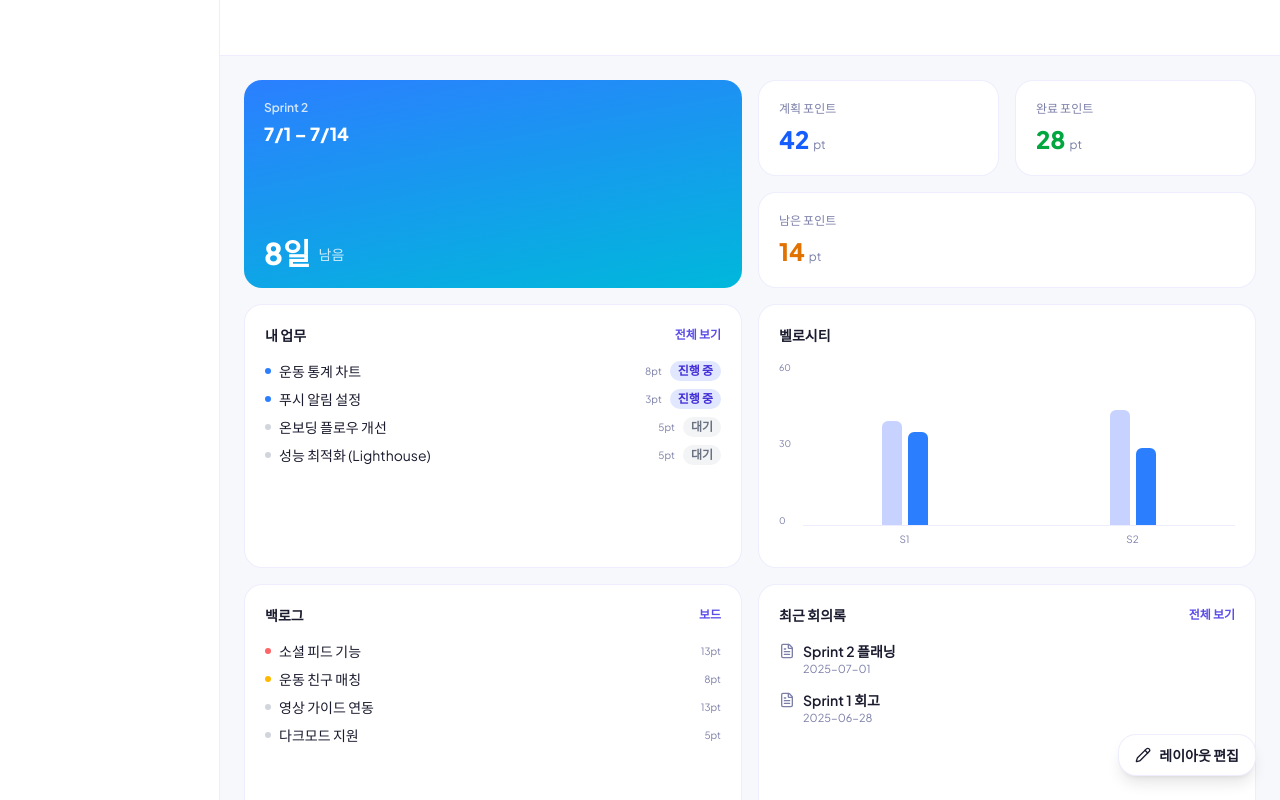
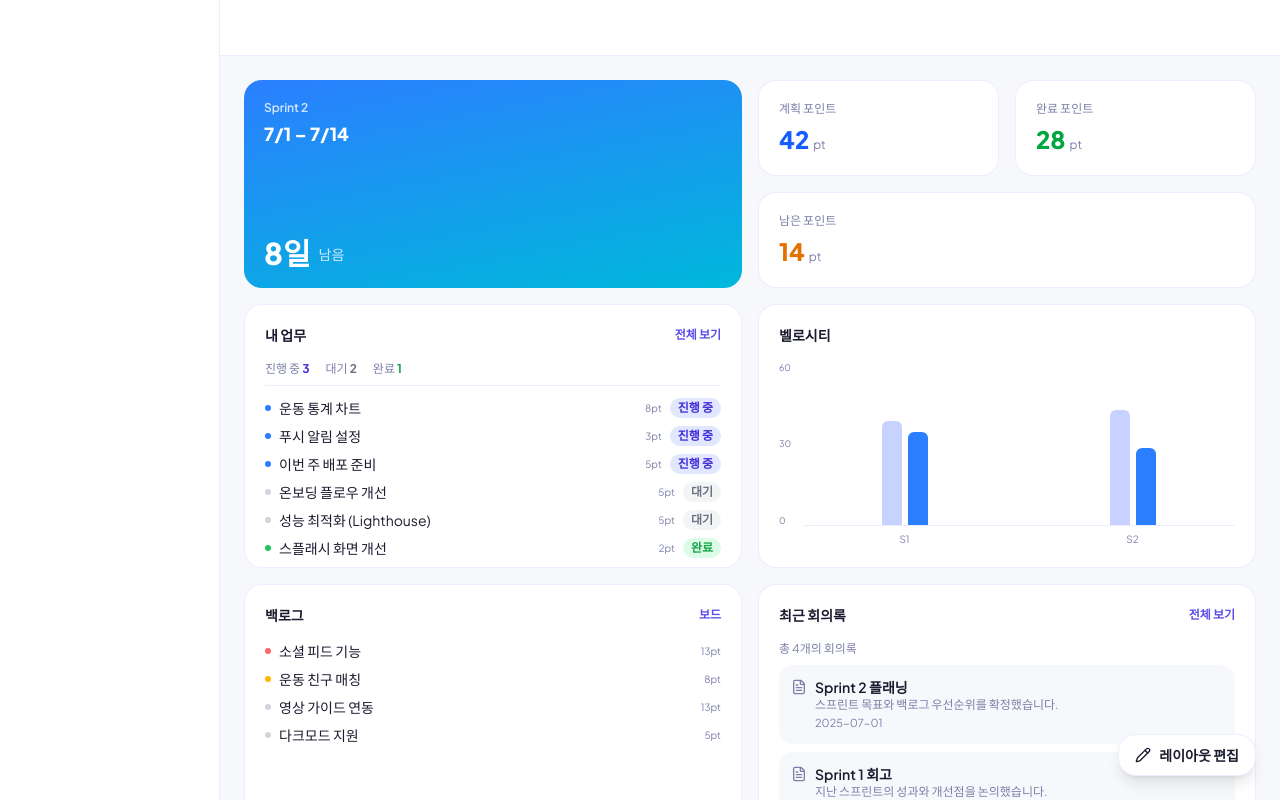
Before and after one commit to TeampleRun/syncly, a Next.js app: page /side-project/1 in a window 1280 px wide. Built offline with nearby package versions, Linux system fonts and the light colour scheme.

Commit message:
feat: 내 업무·회의록·오늘 일정 위젯 lg 변형 및 모델 확장

```diff
--- a/src/entities/side-project/meeting-note/model/meeting-note.ts
+++ b/src/entities/side-project/meeting-note/model/meeting-note.ts
@@ -2,9 +2,29 @@
 export interface MeetingNote {
   title: string;
   date: string;
+  /** 본문 요약(미리보기) */
+  summary: string;
 }
 
 export const mockMeetingNotes: MeetingNote[] = [
-  { title: 'Sprint 2 플래닝', date: '2025-07-01' },
-  { title: 'Sprint 1 회고', date: '2025-06-28' },
+  {
+    title: 'Sprint 2 플래닝',
+    date: '2025-07-01',
+    summary: '스프린트 목표와 백로그 우선순위를 확정했습니다.',
+  },
+  {
+    title: 'Sprint 1 회고',
+    date: '2025-06-28',
+    summary: '지난 스프린트의 성과와 개선점을 논의했습니다.',
+  },
+  {
+    title: '디자인 시스템 논의',
+    date: '2025-06-24',
+    summary: '공통 컴포넌트와 디자인 토큰 구조를 정리했습니다.',
+  },
+  {
+    title: 'API 명세 리뷰',
+    date: '2025-06-20',
+    summary: '엔드포인트 규격과 에러 응답 형식을 검토했습니다.',
+  },
 ];
--- a/src/entities/side-project/schedule-event/index.ts
+++ b/src/entities/side-project/schedule-event/index.ts
@@ -1,2 +1,7 @@
 // schedule-event 엔티티의 Public API (모델)
-export { mockTodaySchedule, type ScheduleEvent } from './model/schedule-event';
+export {
+  mockTodaySchedule,
+  SCHEDULE_TYPE_COLOR,
+  type ScheduleEvent,
+  type ScheduleEventType,
+} from './model/schedule-event';
--- a/src/entities/side-project/schedule-event/model/schedule-event.ts
+++ b/src/entities/side-project/schedule-event/model/schedule-event.ts
@@ -1,14 +1,23 @@
 // 일정(ScheduleEvent) 도메인 모델 + 오늘 일정 목데이터
+export type ScheduleEventType = 'meeting' | 'deadline';
+
+/** 일정 유형별 액센트 바 색상 (회의=보라 brand-end, 마감=빨강) */
+export const SCHEDULE_TYPE_COLOR: Record<ScheduleEventType, string> = {
+  meeting: '#8e51ff',
+  deadline: '#fb2c36',
+};
+
 export interface ScheduleEvent {
   title: string;
   time: string;
+  type: ScheduleEventType;
 }
 
 export const mockTodaySchedule: ScheduleEvent[] = [
-  { title: '디자인 리뷰 회의', time: '11:00' },
-  { title: '팀 점심', time: '12:30' },
-  { title: '스프린트 데일리', time: '14:00' },
-  { title: '코드 리뷰', time: '15:00' },
-  { title: 'API 명세 마감', time: '16:00' },
-  { title: '회고 준비', time: '17:00' },
+  { title: '디자인 리뷰 회의', time: '11:00', type: 'meeting' },
+  { title: '팀 점심', time: '12:30', type: 'meeting' },
+  { title: '스프린트 데일리', time: '14:00', type: 'meeting' },
+  { title: '코드 리뷰', time: '15:00', type: 'meeting' },
+  { title: 'API 명세 마감', time: '16:00', type: 'deadline' },
+  { title: '회고 준비', time: '17:00', type: 'meeting' },
 ];
--- a/src/entities/side-project/task/model/task.ts
+++ b/src/entities/side-project/task/model/task.ts
@@ -1,5 +1,5 @@
 // 업무(Task) 도메인 모델 + 상태 스타일 + 목데이터
-export type TaskStatus = 'progress' | 'todo';
+export type TaskStatus = 'progress' | 'todo' | 'done';
 
 interface StatusStyle {
   label: string;
@@ -11,6 +11,7 @@ interface StatusStyle {
 export const TASK_STATUS: Record<TaskStatus, StatusStyle> = {
   progress: { label: '진행 중', dot: '#2b7fff', bg: '#e0e7ff', text: '#432dd7' },
   todo: { label: '대기', dot: '#d1d5dc', bg: '#f3f4f6', text: '#6a7282' },
+  done: { label: '완료', dot: '#22c55e', bg: '#dcfce7', text: '#16a34a' },
 };
 
 export interface Task {
@@ -22,6 +23,8 @@ export interface Task {
 export const mockTasks: Task[] = [
   { title: '운동 통계 차트', point: 8, status: 'progress' },
   { title: '푸시 알림 설정', point: 3, status: 'progress' },
+  { title: '이번 주 배포 준비', point: 5, status: 'progress' },
   { title: '온보딩 플로우 개선', point: 5, status: 'todo' },
   { title: '성능 최적화 (Lighthouse)', point: 5, status: 'todo' },
+  { title: '스플래시 화면 개선', point: 2, status: 'done' },
 ];
--- a/src/widgets/side-project/dashboard-my-tasks/ui/MyTasks.tsx
+++ b/src/widgets/side-project/dashboard-my-tasks/ui/MyTasks.tsx
@@ -1,7 +1,8 @@
 // 내 업무 위젯 — 타일 크기에 따라 밀도가 다른 변형을 렌더
 //  · sm: 진행 중 개수 헤드라인 + 대기 건수 요약
-//  · md/lg: task 리스트(상태 뱃지)
-import { mockTasks, TASK_STATUS } from '@/entities/side-project/task';
+//  · md: task 리스트(상태 뱃지)
+//  · lg: 상태별 카운트 요약 + task 리스트
+import { mockTasks, TASK_STATUS, type TaskStatus } from '@/entities/side-project/task';
 import type { WidgetSize } from '@/shared/side-project/lib/widget-size';
 import { WidgetCard, WidgetCardAction, WidgetCardHeader } from '@/shared/side-project/ui/widget-card';
 
@@ -9,25 +10,22 @@ const header = (
   <WidgetCardHeader title="내 업무" action={<WidgetCardAction>전체 보기</WidgetCardAction>} />
 );
 
+const countBy = (status: TaskStatus) => mockTasks.filter((task) => task.status === status).length;
+
 export default function MyTasks({ size = 'md' }: { size?: WidgetSize }) {
   if (size === 'sm') {
-    const inProgress = mockTasks.filter((task) => task.status === 'progress').length;
-    const todo = mockTasks.filter((task) => task.status === 'todo').length;
     return (
       <WidgetCard>
         {header}
         <div className="flex flex-1 flex-col justify-center">
-          <p className="text-brand text-3xl font-extrabold">{inProgress}</p>
-          <p className="text-brand-muted mt-1 text-xs">진행 중 · 대기 {todo}건</p>
+          <p className="text-brand text-3xl font-extrabold">{countBy('progress')}</p>
+          <p className="text-brand-muted mt-1 text-xs">진행 중 · 대기 {countBy('todo')}건</p>
         </div>
       </WidgetCard>
     );
   }
 
-  // md / lg — 리스트
-  return (
-    <WidgetCard>
-      {header}
+  const list = (
     <ul className="flex flex-col gap-2">
       {mockTasks.map((task) => {
         const status = TASK_STATUS[task.status];
@@ -49,6 +47,33 @@ export default function MyTasks({ size = 'md' }: { size?: WidgetSize }) {
         );
       })}
     </ul>
+  );
+
+  if (size === 'lg') {
+    return (
+      <WidgetCard>
+        {header}
+        <div className="text-brand-muted mb-3 flex gap-4 border-b border-brand/10 pb-2 text-xs">
+          <span>
+            진행 중 <strong style={{ color: TASK_STATUS.progress.text }}>{countBy('progress')}</strong>
+          </span>
+          <span>
+            대기 <strong style={{ color: TASK_STATUS.todo.text }}>{countBy('todo')}</strong>
+          </span>
+          <span>
+            완료 <strong style={{ color: TASK_STATUS.done.text }}>{countBy('done')}</strong>
+          </span>
+        </div>
+        {list}
       </WidgetCard>
     );
   }
+
+  // md
+  return (
+    <WidgetCard>
+      {header}
+      {list}
+    </WidgetCard>
+  );
+}
--- a/src/widgets/side-project/dashboard-recent-notes/ui/RecentNotes.tsx
+++ b/src/widgets/side-project/dashboard-recent-notes/ui/RecentNotes.tsx
@@ -1,6 +1,7 @@
 // 최근 회의록 위젯 — 타일 크기에 따라 밀도가 다른 변형을 렌더
 //  · sm: 가장 최근 회의록 1건(제목만)
-//  · md/lg: 회의록 리스트(제목 + 작성일)
+//  · md: 리스트(제목 + 작성일)
+//  · lg: 총 개수 + 리스트(제목 + 본문 미리보기 + 작성일)
 import { FileText } from 'lucide-react';
 
 import { mockMeetingNotes } from '@/entities/side-project/meeting-note';
@@ -25,7 +26,28 @@ export default function RecentNotes({ size = 'md' }: { size?: WidgetSize }) {
     );
   }
 
-  // md / lg — 리스트
+  if (size === 'lg') {
+    return (
+      <WidgetCard>
+        {header}
+        <p className="text-brand-muted mb-2 text-xs">총 {mockMeetingNotes.length}개의 회의록</p>
+        <ul className="flex flex-col gap-2">
+          {mockMeetingNotes.map((note) => (
+            <li key={note.title} className="bg-brand-surface flex items-start gap-2 rounded-xl p-3">
+              <FileText className="text-brand-muted mt-0.5 size-4 shrink-0" />
+              <div className="min-w-0">
+                <p className="text-brand-ink truncate text-sm font-semibold">{note.title}</p>
+                <p className="text-brand-muted truncate text-xs">{note.summary}</p>
+                <p className="text-brand-muted mt-0.5 text-[11px]">{note.date}</p>
+              </div>
+            </li>
+          ))}
+        </ul>
+      </WidgetCard>
+    );
+  }
+
+  // md — 리스트(제목 + 작성일)
   return (
     <WidgetCard>
       {header}
--- a/src/widgets/side-project/dashboard-today-schedule/ui/TodaySchedule.tsx
+++ b/src/widgets/side-project/dashboard-today-schedule/ui/TodaySchedule.tsx
@@ -1,8 +1,11 @@
 // 오늘 일정 위젯 — 타일 크기에 따라 밀도가 다른 변형을 렌더
 //  · sm: 다음 일정 1건(액센트 바 + 제목 + 시간 + 외 N건)
 //  · md: 3건 리스트
-//  · lg: 전체 리스트
-import { mockTodaySchedule } from '@/entities/side-project/schedule-event';
+//  · lg: 전체 리스트 (일정 유형별 액센트 바 색상 — 마감=빨강)
+import {
+  mockTodaySchedule,
+  SCHEDULE_TYPE_COLOR,
+} from '@/entities/side-project/schedule-event';
 import type { WidgetSize } from '@/shared/side-project/lib/widget-size';
 import {
   WidgetCard,
@@ -21,7 +24,10 @@ export default function TodaySchedule({ size = 'md' }: { size?: WidgetSize }) {
       <WidgetCard>
         {header}
         <div className="flex gap-3">
-          <span className="bg-brand-end w-1 shrink-0 rounded-full" />
+          <span
+            className="w-1 shrink-0 rounded-full"
+            style={{ backgroundColor: SCHEDULE_TYPE_COLOR[next.type] }}
+          />
           <div className="min-w-0">
             <p className="text-brand-muted text-xs">다음 일정</p>
             <p className="text-brand-ink mt-0.5 truncate text-sm font-semibold">{next.title}</p>
@@ -42,8 +48,11 @@ export default function TodaySchedule({ size = 'md' }: { size?: WidgetSize }) {
       {header}
       <ul className="flex flex-col gap-3">
         {events.map((event) => (
-          <li key={event.title} className="flex items-start gap-3">
-            <span className="bg-brand-end w-1 shrink-0 self-stretch rounded-full" />
+          <li key={`${event.title}-${event.time}`} className="flex items-start gap-3">
+            <span
+              className="w-1 shrink-0 self-stretch rounded-full"
+              style={{ backgroundColor: SCHEDULE_TYPE_COLOR[event.type] }}
+            />
             <div className="min-w-0">
               <p className="text-brand-ink truncate text-sm font-semibold">{event.title}</p>
               <p className="text-brand-muted text-xs">{event.time}</p>
```
Lines whose indentation alone changed are shown as unchanged.
